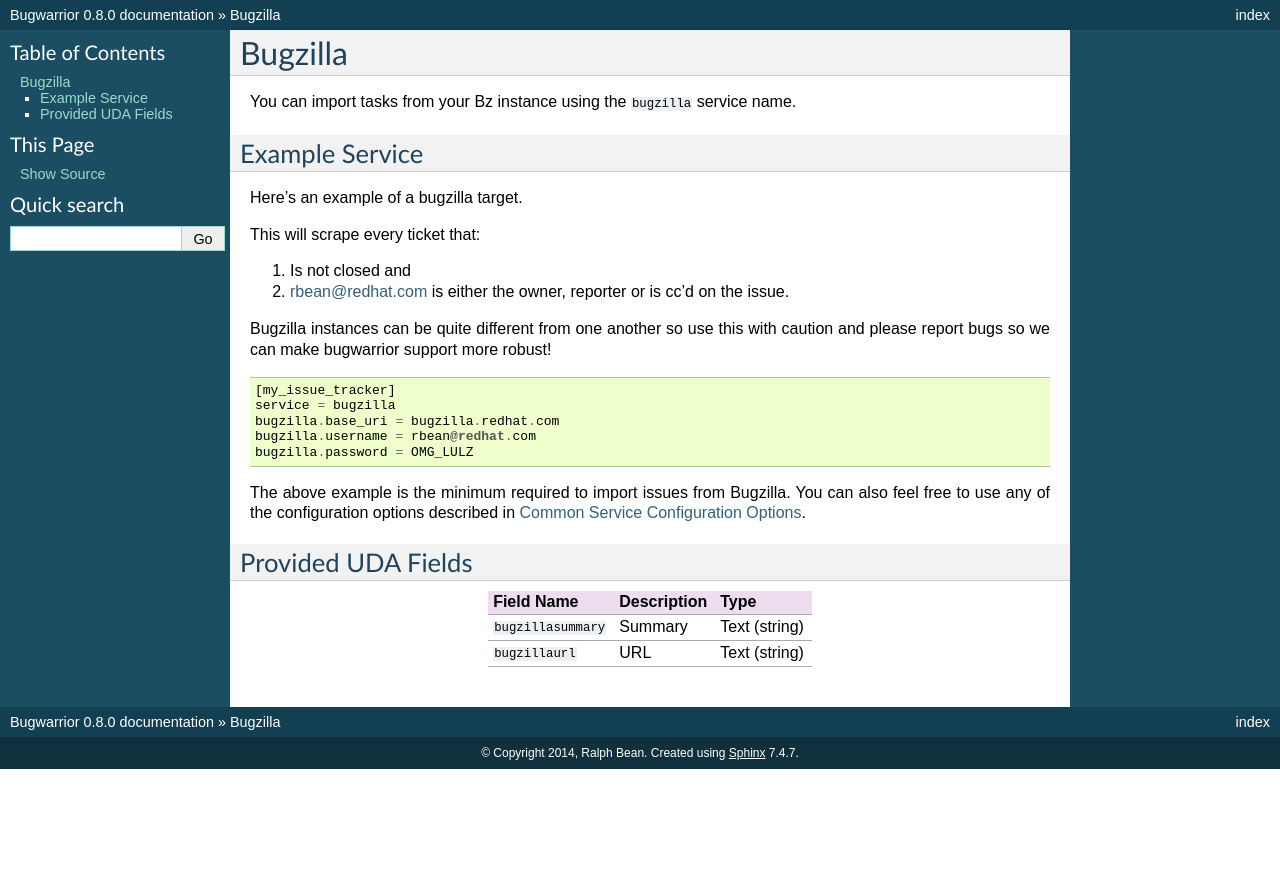
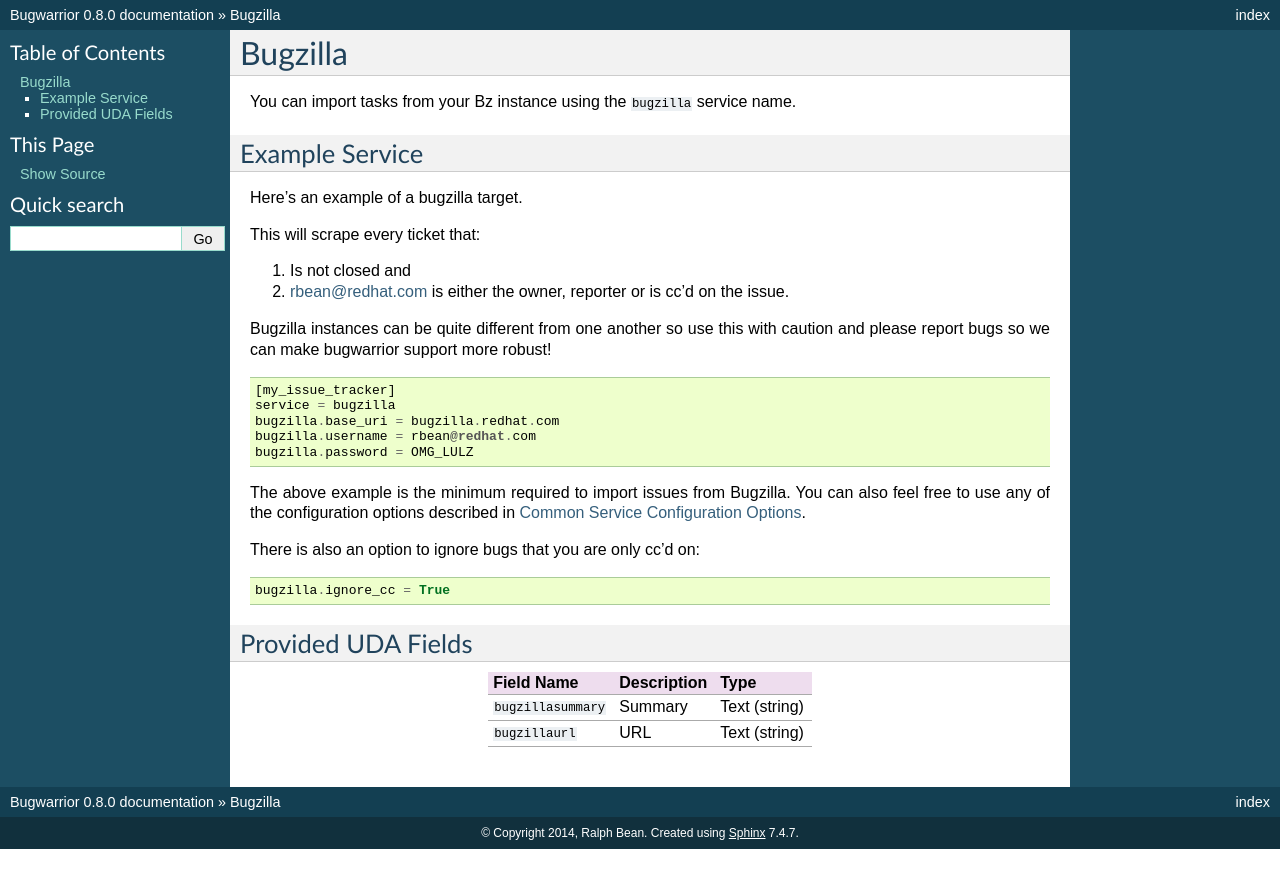
Before and after one commit to GothenburgBitFactory/bugwarrior, a Sphinx documentation site: the page built from bugwarrior/docs/services/bugzilla.rst, in a window 1280 px wide. Shown: the top 888 px of the page. Built offline with Sphinx 7.4.7, drawn with Linux system fonts in a browser that asks for light colours; pages that are not in the unit, such as notebooks, are missing from menus.

Commit message:
Document the ignore_cc option.

```diff
--- a/bugwarrior/docs/services/bugzilla.rst
+++ b/bugwarrior/docs/services/bugzilla.rst
@@ -30,6 +30,10 @@
 Bugzilla.  You can also feel free to use any of the
 configuration options described in :ref:`common_configuration_options`.
 
+There is also an option to ignore bugs that you are only cc'd on::
+
+    bugzilla.ignore_cc = True
+
 Provided UDA Fields
 -------------------
 
```
